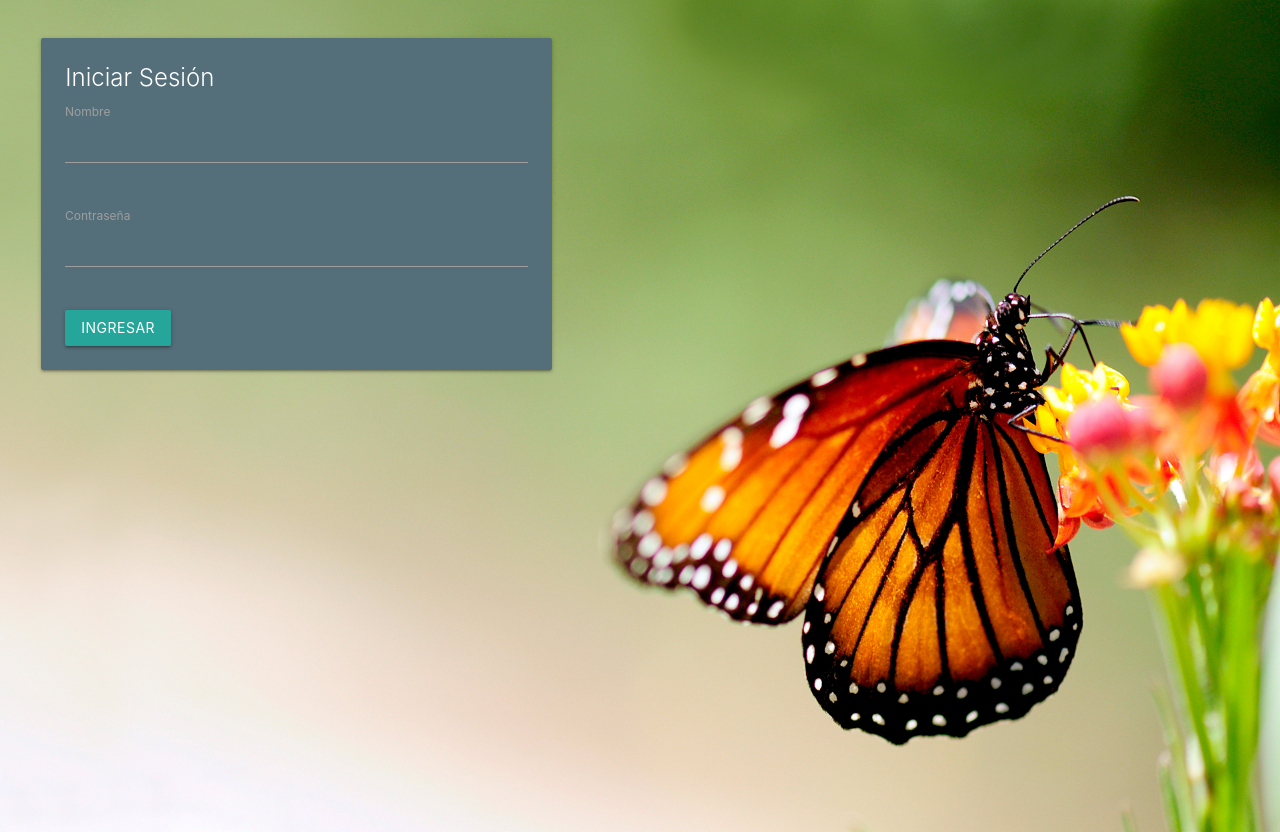
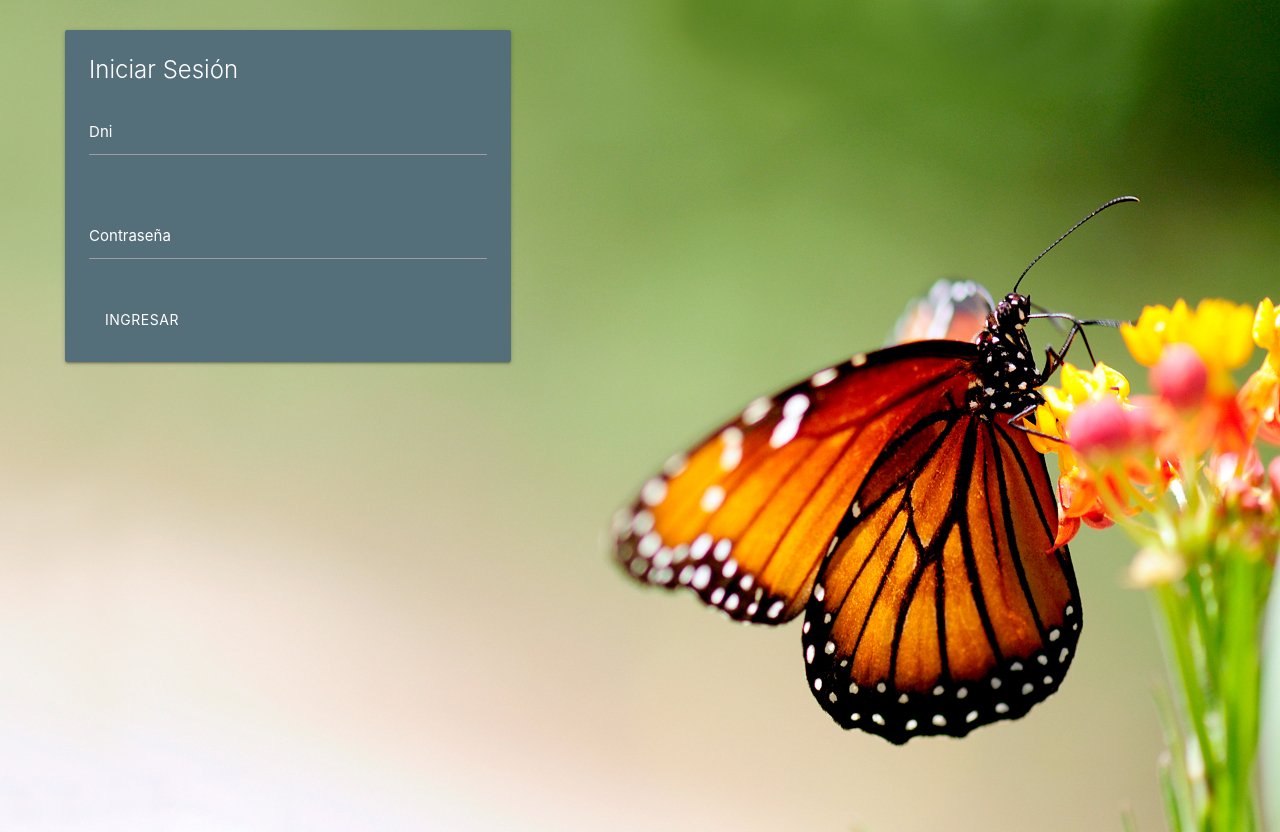
Before and after one commit to MatiasBoldini/FAT2018, a Django app: template main/templates/login.html in a window 1280 px wide. Shown: the part 64-896 px from the top of the page. Run offline with Django 3.2, Linux system fonts and the light colour scheme; the template is opened without the code that fills it, so the values that code supplies are empty.

Commit message:
funcion login/logout

```diff
--- a/base_templates/mainBase.html
+++ b/base_templates/mainBase.html
@@ -27,8 +27,8 @@
                     {% if user.is_anonymous %}
                     <li><a href="">login</a></li>
                     {% else %}
-                    <li><a href="">{{ user.get_full_name|default:user.username }}</a></li>
-                    <li><a href="">logout</a></li>
+                    <li><a href="{% url 'profile' %}">{{ user.get_full_name|default:user.username }}</a></li>
+                    <li><a href="{% url 'my_logout' %}">logout</a></li>
                     {% endif %}
                 </ul>
             </div>
--- a/main/templates/login.html
+++ b/main/templates/login.html
@@ -3,30 +3,41 @@
 {% block imports %}
 {% endblock imports %}
 {% block title %}
-Log In
+Identificacion
 {% endblock title %}
 {% block body %}
-
 <img src="{% static 'img/mariposa.jpg' %}" style="position:absolute; width:100%; height:104%;">
-
 <div class="row">
-	<div class="col s5" style="margin-left:30px; margin-top:30px">
+	<br>
+	<div class="col s5">
+		<div class="col s11 offset-s1">
 			<div class="card blue-grey darken-1">
 				<div class="card-content white-text">
 					<span class="card-title">Iniciar Sesión</span>
+					<form action="{% url 'my_login' %}" method="POST">
+						{% csrf_token %}
 						<div class="row">
 							<div class="input-field col s12">
-						<input placeholder="" id="name" type="text" class="validate">
-						<label for="first_name">Nombre</label>
+								<input id="name" type="text" name="personal_id" required>
+								<label class="white-text" for="name">Dni</label>
 							</div>
 						</div>
 						<div class="row">
 							<div class="input-field col s12">
-						<input placeholder="" id="password" type="text" class="validate">
-						<label for="first_name">Contraseña</label>
+								<input id="password" type="password" name="password" required>
+								<label class="white-text" for="password">Contraseña</label>
 							</div>
 						</div>
-				<a class="waves-effect waves-light btn">Ingresar</a>
+						{% if error %}
+							<div class="row">
+								<div class="col s12 red-text center">
+									{{ error }}
+								</div>
+							</div>
+						{% endif %}
+						<button class="btn btn-flat white-text" type="submit">Ingresar</button>
+					</form>
+				</div>
 			</div>
 		</div>
 	</div>
--- a/main/urls.py
+++ b/main/urls.py
@@ -3,6 +3,9 @@ from .views import *
 
 urlpatterns = [
     path('profile', profile, name='profile'),
+    path('my_login', my_login, name='my_login'),
+    path('my_register', my_register, name='my_register'),
+    path('my_logout', my_logout, name='my_logout'),
     path('load_form_classroom', load_form_classroom, name='load_form_classroom'),
     path('load_form_classroom_day', load_form_classroom_day, name='load_form_classroom_day'),
     path('send_form_classroom', send_form_classroom, name='send_form_classroom'),
```
Also changed, not shown: main/templates/register.html (+2 -5 lines), main/views.py (+21 -0 lines). Lines whose indentation alone changed are shown as unchanged.
